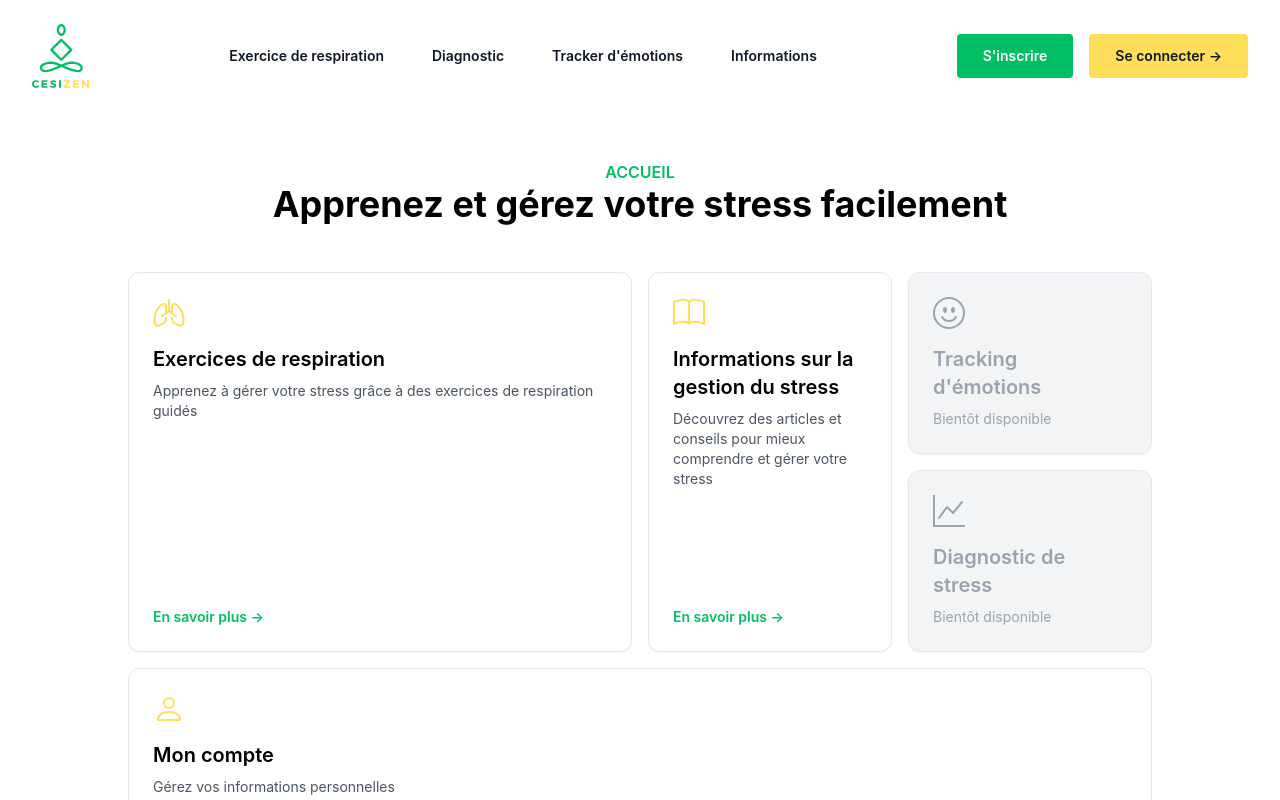
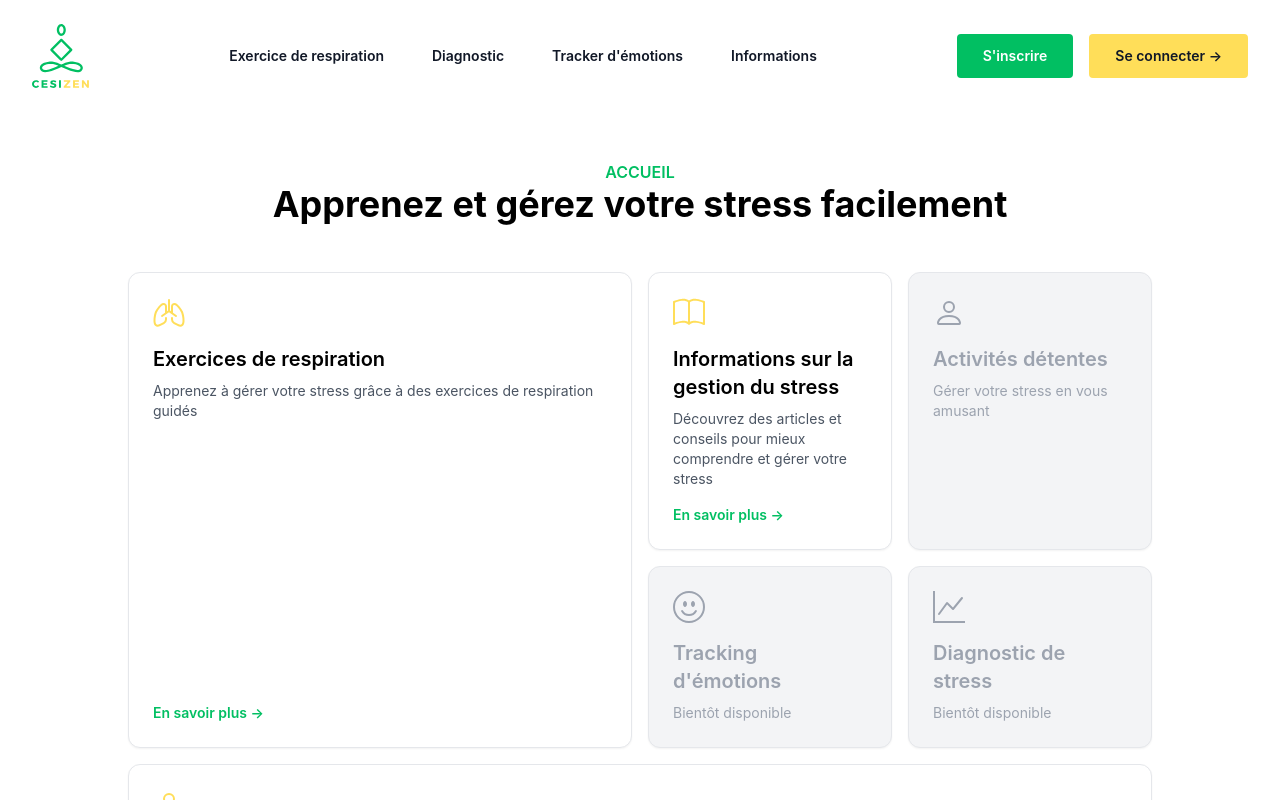
Before and after one commit to nico-private-dev/CESIZen, a React (Vite) app in the folder frontend/: page / in a window 1280 px wide. Shown: the top 800 px of the page. Built offline with nearby package versions, Linux system fonts and the light colour scheme; the HTML template or start-up script is replaced by a standard one.

Commit message:
Ajout module (fake) activités détentes

```diff
--- a/frontend/src/context/AuthContext.tsx
+++ b/frontend/src/context/AuthContext.tsx
@@ -29,7 +29,7 @@ export const AuthProvider: React.FC<{ children: React.ReactNode }> = ({ children
       const token = localStorage.getItem('token');
       if (token) {
         try {
-          const response = await axios.get('http://localhost:5001/api/aut/mon-compte', {
+          const response = await axios.get('http://localhost:5001/api/auth/mon-compte', {
             headers: { Authorization: `Bearer ${token}` },
           });
           setUser(response.data);
--- a/frontend/src/views/Home.tsx
+++ b/frontend/src/views/Home.tsx
@@ -34,7 +34,15 @@ const Home: React.FC = () => {
       icon: <BsBook className="w-8 h-8" />,
       link: "/information",
       isAvailable: true,
-      className: "col-span-full md:col-span-1 md:row-span-2"
+      className: "col-span-full md:col-span-1 md:row-span-1"
+    },
+    {
+      title: "Activités détentes",
+      description: "Gérer votre stress en vous amusant",
+      icon: <BsPerson className="w-8 h-8" />,
+      link: "#",
+      isAvailable: false,
+      className: "col-span-full md:col-span-1 md:row-span-1"
     },
     {
       title: "Tracking d'émotions",
```
